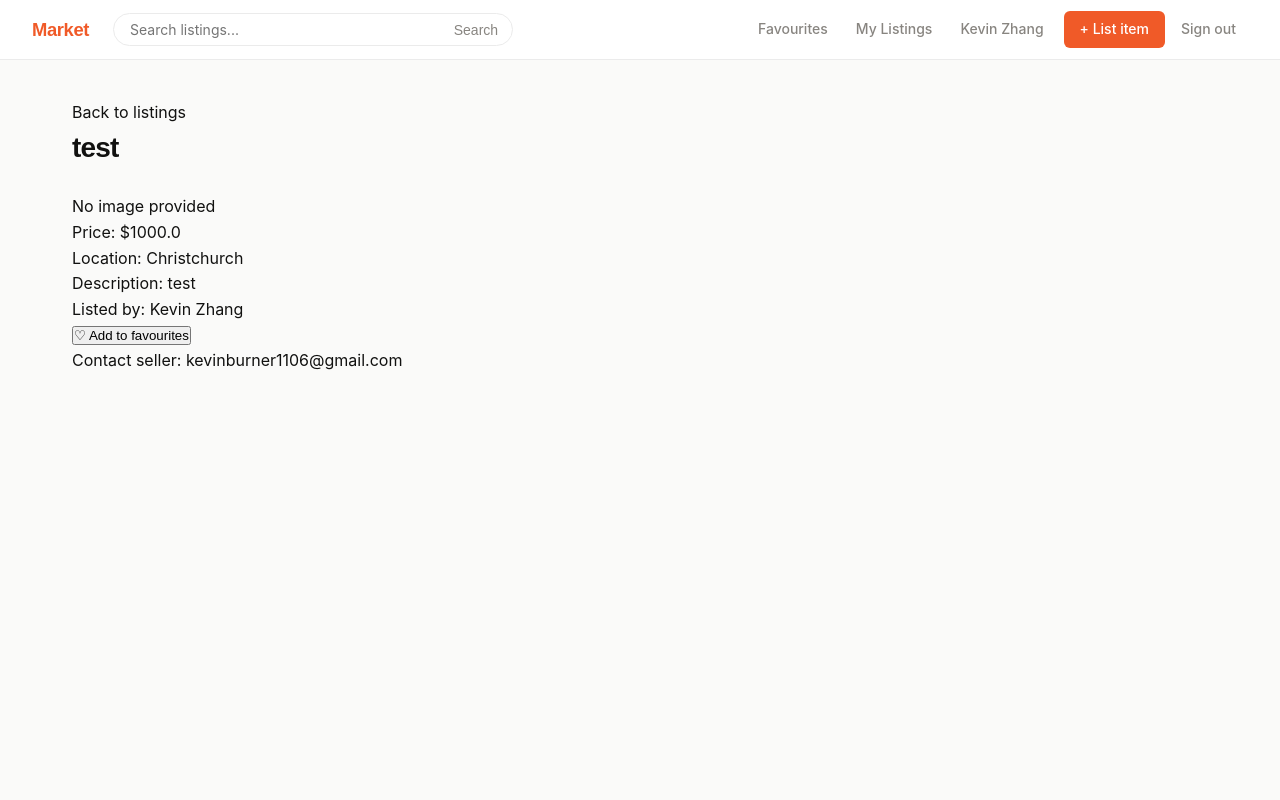
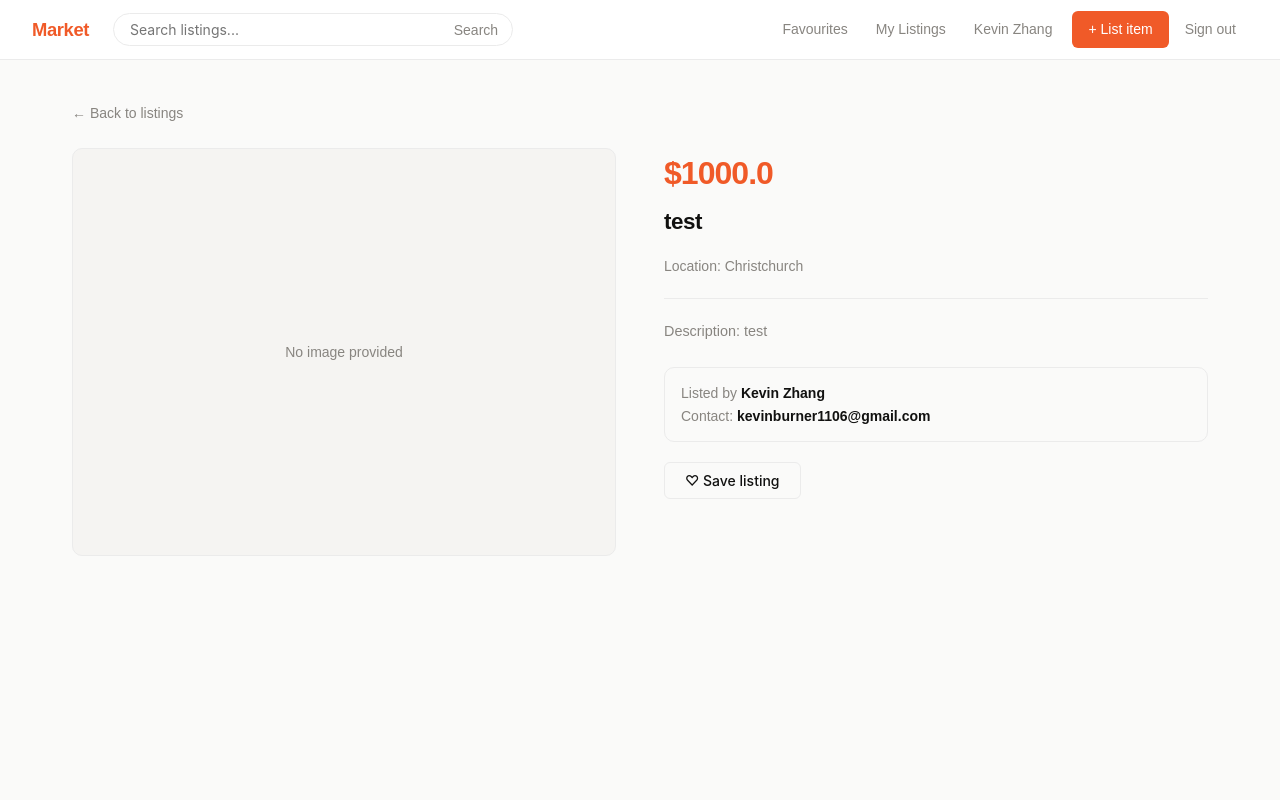
Before and after one commit to KevinZhang1106/13DTP, a Flask app: page /listing/1 in a window 1280 px wide. Run offline with Flask 3, Linux system fonts and the light colour scheme; a user stored in the database is signed in.

Commit message:
styled homepage and viewlisting listings and buttons and added some useful buttons

```diff
--- a/static/style/base.css
+++ b/static/style/base.css
@@ -14,7 +14,7 @@
 }
 
 body {
-    font-family: 'Inter', sans-serif;
+    font-family: sans-serif;
     background: var(--bg);
     color: var(--text);
     min-height: 100vh;
@@ -26,7 +26,15 @@ body {
 a { color: inherit; text-decoration: none; }
 img { display: block; max-width: 100%; }
 
-/* ── Navbar ── */
+h1 {
+    font-family: sans-serif;
+    font-size: 1.75rem;
+    font-weight: 800;
+    letter-spacing: -.03em;
+    margin-bottom: 24px;
+}
+
+/* __Navbar__ */
 nav {
     background: var(--surface);
     border-bottom: 1px solid var(--border);
@@ -119,7 +127,7 @@ nav {
 
 .btn-nav:hover { background: var(--orange-dk); }
 
-/* ── Main layout ── */
+/* __Main layout__ */
 main {
     flex: 1;
     max-width: 1200px;
@@ -128,11 +136,196 @@ main {
     padding: 40px 32px;
 }
 
-/* ── Typing ── */
-h1 {
+/* __Buttons__ */
+.btn {
+    display: inline-block;
+    padding: 9px 20px;
+    border-radius: var(--radius-sm);
+    font-family: 'Inter', sans-serif;
+    font-size: .875rem;
+    font-weight: 500;
+    cursor: pointer;
+    border: none;
+    transition: background .15s, color .15s;
+    text-decoration: none;
+}
+
+.btn-outline {
+    background: transparent;
+    color: var(--text);
+    border: 1.5px solid var(--border);
+}
+
+.btn-outline:hover { border-color: var(--text); }
+
+.btn-delete {
+    background: transparent;
+    color: #c93030;
+    border: 1.5px solid #f0c0c0;
+}
+
+.btn-danger:hover { background: #fff5f5; }
+
+/* __Empty__ */
+.empty {
+    text-align: center;
+    padding: 64px 20px;
+    color: var(--muted);
+}
+
+/* __Listing__ */
+.listings-grid {
+    display: grid;
+    grid-template-columns: repeat(auto-fill, minmax(220px, 1fr));
+    gap: 20px;
+}
+
+.listing-card {
+    background: var(--surface);
+    border: 1px solid var(--border);
+    border-radius: var(--radius);
+    overflow: hidden;
+    transition: box-shadow .15s, transform .15s;
+    display: block;
+    color: inherit;
+}
+
+.listing-card:hover {
+    box-shadow: 0 4px 20px rgba(0,0,0,.08);
+    transform: translateY(-2px);
+}
+
+.listing-card-img {
+    aspect-ratio: 4/3;
+    overflow: hidden;
+    background: #f0ede8;
+}
+
+.listing-card-img img {
+    width: 100%;
+    height: 100%;
+    object-fit: cover;
+    transition: transform .3s;
+}
+
+.listing-card:hover .listing-card-img img { transform: scale(1.03); }
+
+.listing-card-no-img {
+    aspect-ratio: 4/3;
+    background: #f5f4f2;
+    display: flex;
+    align-items: center;
+    justify-content: center;
+    color: var(--muted);
+    font-size: .8rem;
+}
+
+.listing-card-body { padding: 12px 14px 14px; }
+
+.listing-card-price {
     font-family: 'Syne', sans-serif;
-    font-size: 1.75rem;
+    font-weight: 700;
+    font-size: 1.1rem;
+    color: var(--orange);
+    margin-bottom: 2px;
+}
+
+.listing-card-title {
+    font-size: .9rem;
+    font-weight: 600;
+    margin-bottom: 4px;
+    white-space: nowrap;
+    overflow: hidden;
+    text-overflow: ellipsis;
+}
+
+.listing-card-details {
+    font-size: .78rem;
+    color: var(--muted);
+}
+
+/* __Back Link__ */
+.back-link {
+    display: inline-flex;
+    align-items: center;
+    gap: 6px;
+    font-size: .875rem;
+    color: var(--muted);
+    margin-bottom: 24px;
+    transition: color .15s;
+}
+
+/* __View Listing__ */
+.view-layout {
+    display: grid;
+    grid-template-columns: 1fr 1fr;
+    gap: 48px;
+    align-items: start;
+}
+
+.view-img {
+    width: 100%;
+    border-radius: var(--radius);
+    border: 1px solid var(--border);
+    aspect-ratio: 4/3;
+    object-fit: cover;
+}
+
+.view-no-img {
+    aspect-ratio: 4/3;
+    background: #f5f4f2;
+    border-radius: var(--radius);
+    border: 1px solid var(--border);
+    display: flex;
+    align-items: center;
+    justify-content: center;
+    color: var(--muted);
+    font-size: .875rem;
+}
+
+.view-price {
+    font-family: 'Syne', sans-serif;
+    font-size: 2rem;
     font-weight: 800;
+    color: var(--orange);
     letter-spacing: -.03em;
+    margin-bottom: 4px;
+}
+
+.view-title {
+    font-family: 'Syne', sans-serif;
+    font-size: 1.4rem;
+    font-weight: 800;
+    letter-spacing: -.02em;
+    margin-bottom: 16px;
+}
+
+.view-location {
+    font-size: .875rem;
+    color: var(--muted);
+    margin-bottom: 20px;
+    padding-bottom: 20px;
+    border-bottom: 1px solid var(--border);
+}
+
+.view-description {
+    font-size: .9rem;
+    color: var(--muted);
+    line-height: 1.7;
     margin-bottom: 24px;
+    white-space: pre-line;
 }
+
+.view-seller {
+    background: var(--bg);
+    border: 1px solid var(--border);
+    border-radius: var(--radius);
+    padding: 14px 16px;
+    font-size: .875rem;
+    margin-bottom: 20px;
+}
+
+.view-seller strong { color: var(--text); }
+.view-seller span { color: var(--muted); }
+
+.view-actions { display: flex; gap: 10px; flex-wrap: wrap; }
--- a/templates/view_listing.html
+++ b/templates/view_listing.html
@@ -1,40 +1,61 @@
 {% extends "base.html" %}
-{% block title %}{{ listing.title }}{% endblock %}
+{% block title %}{{ listing.title }} — Market{% endblock %}
 
 {% block content %}
-<a href="{{ url_for('home') }}">Back to listings</a>
 
-<h1>{{ listing.title }}</h1>
+<a href="{{ url_for('home') }}" class="back-link">← Back to listings</a>
 
+<div class="view-layout">
+
+    <div>
         {% if listing.image_filename %}
-    <img src="{{ url_for('static', filename='uploads/' ~ listing.image_filename) }}" width="400">
+            <img src="{{ url_for('static', filename='uploads/' ~ listing.image_filename) }}" class="view-img" alt="{{ listing.title }}">
         {% else %}
-    <p>No image provided</p>
+            <div class="view-no-img">No image provided</div>
         {% endif %}
+    </div>
 
-<p>Price: ${{ listing.price }}</p>
-<p>Location: {{ listing.location }}</p>
-<p>Description: {{ listing.description }}</p>
-<p>Listed by: {{ listing.seller.name }}</p>
+    <div>
+        <p class="view-price">${{ listing.price }}</p>
+        <h1 class="view-title">{{ listing.title }}</h1>
 
+        <div class="view-location">
+            Location: {{ listing.location }}
+        </div>
+
+        <p class="view-description">Description: {{ listing.description }}</p>
+
+        <div class="view-seller">
+            <span>Listed by </span><strong>{{ listing.seller.name }}</strong>
+            {% if current_user.is_authenticated and current_user.id != listing.user_id %}
+                <br><span>Contact: </span><strong>{{ listing.seller.email }}</strong>
+            {% endif %}
+        </div>
+
+        <div class="view-actions">
             {% if current_user.is_authenticated %}
+                {% if current_user.id != listing.user_id %}
                     <form method="POST" action="{{ url_for('toggle_favourite', listing_id=listing.id) }}">
+                        <button type="submit" class="btn btn-outline">
                             {% if listing in current_user.favourites %}
-            <button type="submit">♥ Remove from favourites</button>
+                                ♥ Saved
                             {% else %}
-            <button type="submit">♡ Add to favourites</button>
+                                ♡ Save listing
                             {% endif %}
+                        </button>
+                    </form>
+                {% else %}
+                    <a href="{{ url_for('edit_listing', listing_id=listing.id) }}" class="btn btn-outline">Edit</a>
+                    <form method="POST" action="{{ url_for('delete_listing', listing_id=listing.id) }}" onsubmit="return confirm('Delete this listing?')">
+                        <button type="submit" class="btn btn-delete">Delete</button>
                     </form>
                 {% endif %}
+            {% else %}
+                <a href="{{ url_for('google_login') }}" class="btn btn-outline">Sign in to save</a>
+            {% endif %}
+        </div>
+    </div>
 
-
-{% if current_user.is_authenticated %}
-    {% if current_user.id != listing.user_id %}
-        <p>Contact seller: {{ listing.seller.email }}</p>
-    {% endif %}
-{% else %}
-    <a href="{{ url_for('google_login') }}">Sign in to contact seller</a>
-{% endif %}
-
+</div>
 
 {% endblock %}
```
Also changed, not shown: templates/home.html (+26 -15 lines), instance/marketplace.db. Lines whose indentation alone changed are shown as unchanged.
